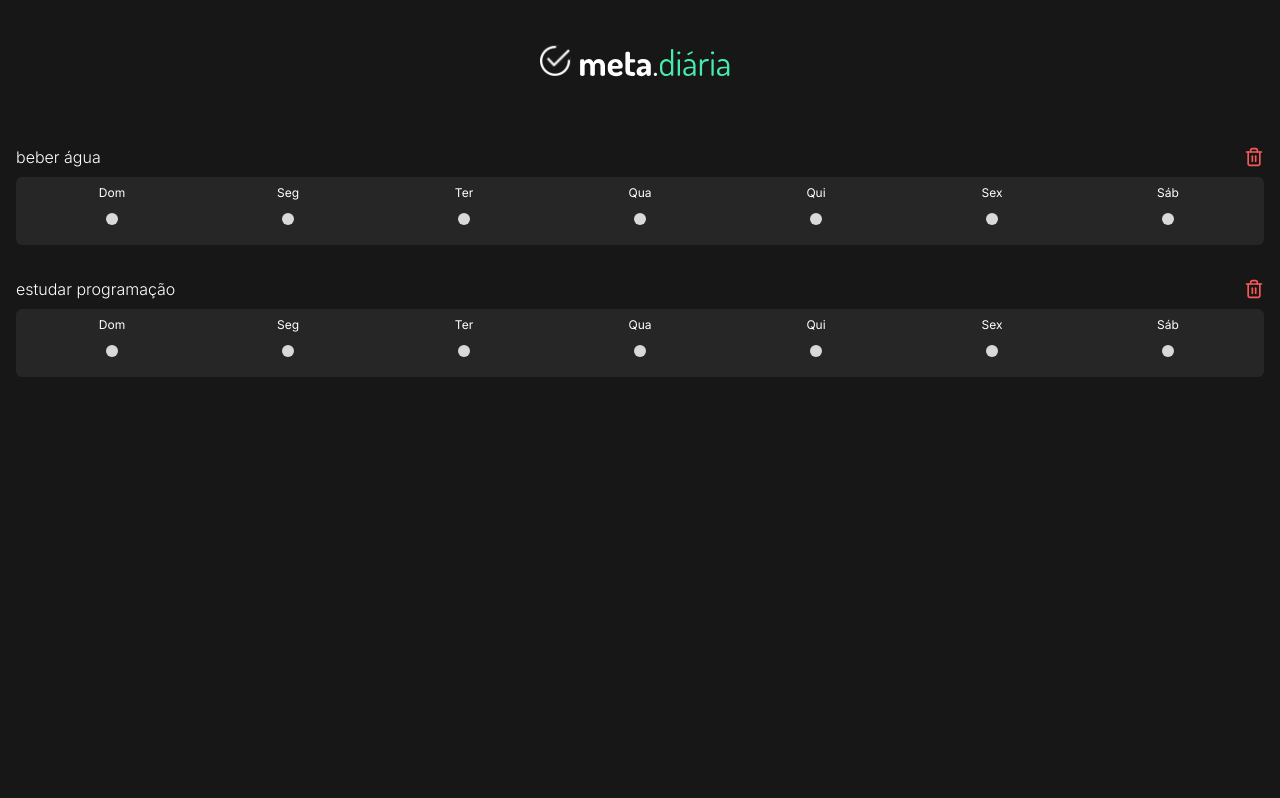
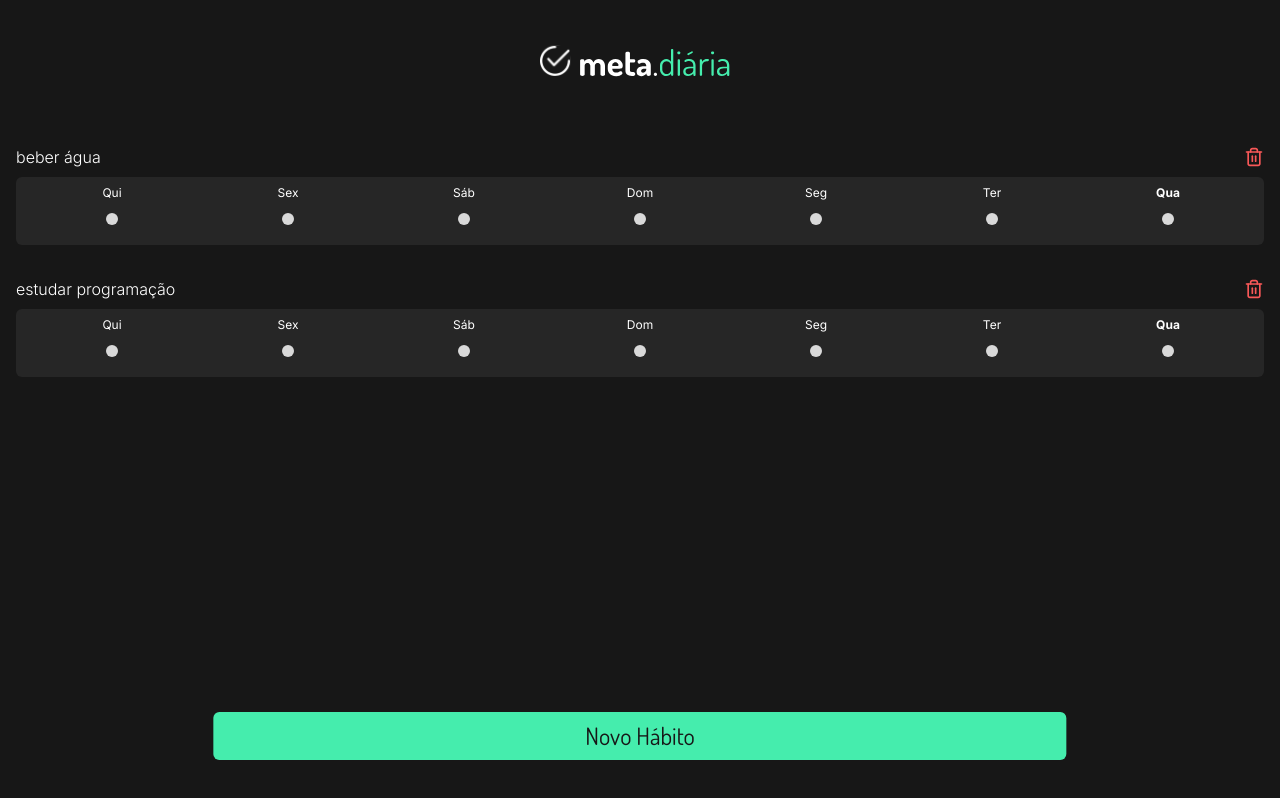
Before and after one commit to GilbertWillian/project-habits, a Next.js app: page / in a window 1280 px wide. Built offline with nearby package versions, Linux system fonts and the light colour scheme.

Commit message:
Implementando a lógica de mostrar os últimos 7 dias e criando o formulário

```diff
--- /dev/null
+++ b/app/novo-habito/page.tsx
@@ -0,0 +1,25 @@
+function NewHabit() {
+  return (
+    <main className="container relative flex flex-col gap-8 px-12 pt-16">
+      <h1 className="text-4xl font-light text-center text-white font-display">
+        Novo Hábito
+      </h1>
+
+      <form className="flex flex-col gap-4 mt-4">
+        <input
+          type="text"
+          name="habit"
+          id="habit"
+          className="p-2 font-sans text-xl text-white rounded-md bg-neutral-800"
+        />
+        <button className="bg-[#45edad] font-display text-neutral-900 font -regular text-2xl p-2 rounded-md mt-8">
+          Cadastrar
+        </button>
+
+        <button className="bg-neutral-800 text-[#f85858] font-display font-regular text-2xl p-2 rounded-md">Cancelar</button>
+      </form>
+    </main>
+  );
+}
+
+export default NewHabit;
--- a/app/page.tsx
+++ b/app/page.tsx
@@ -1,20 +1,27 @@
 import DayState from "@/components/DayState";
 import Image from "next/image";
+import Link from "next/link";
 
 export default function Home() {
   const habits = {
-    'beber água': {
-      '2024-07-16' : true,
-      '2024-07-15' : false,
-      '2024-07-14' : true,
-    }, 'estudar programação': {
-      '2024-07-16' : false,
-      '2024-07-15' : true,
-      '2024-07-14' : true,
-    }
+    "beber água": {
+      "2024-07-16": true,
+      "2024-07-15": false,
+      "2024-07-14": true,
+    },
+    "estudar programação": {
+      "2024-07-16": false,
+      "2024-07-15": true,
+      "2024-07-14": true,
+    },
   };
+  const today = new Date();
+  const todayWeekDay = today.getDay();
+  const weekDays = ["Dom", "Seg", "Ter", "Qua", "Qui", "Sex", "Sáb"];
 
-  const weekDays = ['Dom', 'Seg', 'Ter', 'Qua', 'Qui', 'Sex', 'Sáb']
+  const sortedWeekDays = weekDays
+    .slice(todayWeekDay + 1)
+    .concat(weekDays.slice(0, todayWeekDay + 1));
 
   return (
     <main className="container relative flex flex-col gap-8 px-4 pt-16">
@@ -28,28 +35,38 @@ export default function Home() {
         Object.entries(habits).map(([habits, habitsStreak]) => (
           <div key={habits} className="flex flex-col gap-2">
             <div className="flex justify-between items-center">
-              <span className="text=xl font-light text-white font-sans">{habits}</span>
+              <span className="text=xl font-light text-white font-sans">
+                {habits}
+              </span>
               <button>
                 <Image
                   src="/images/trash.svg"
-                  width={20} height={20}
+                  width={20}
+                  height={20}
                   alt="ícone de lixeita vermelha"
                 />
               </button>
             </div>
             <section className="grid grid-cols-7 bg-neutral-800 rounded-md p-2">
-              {weekDays.map((day) => (
-                <div key={day} className="flex flex-col ">
+              {sortedWeekDays.map((day) => (
+                <div key={day} className="flex flex-col last:font-bold">
                   <span className="font-sans text-xs text-white text-center">
                     {day}
                   </span>
                   {/* day state */}
-                  <DayState day={undefined}/>
+                  <DayState day={undefined} />
                 </div>
               ))}
             </section>
           </div>
         ))}
+
+      <Link
+        href="novo-habito"
+        className="fixed text-center bottom-10 w-2/3 left-1/2 -translate-x-1/2 text-neutral-900 bg-[#45edad] font-display font-regular text-2xl p-2 rounded-md "
+      >
+        Novo Hábito
+      </Link>
     </main>
   );
 }
```
